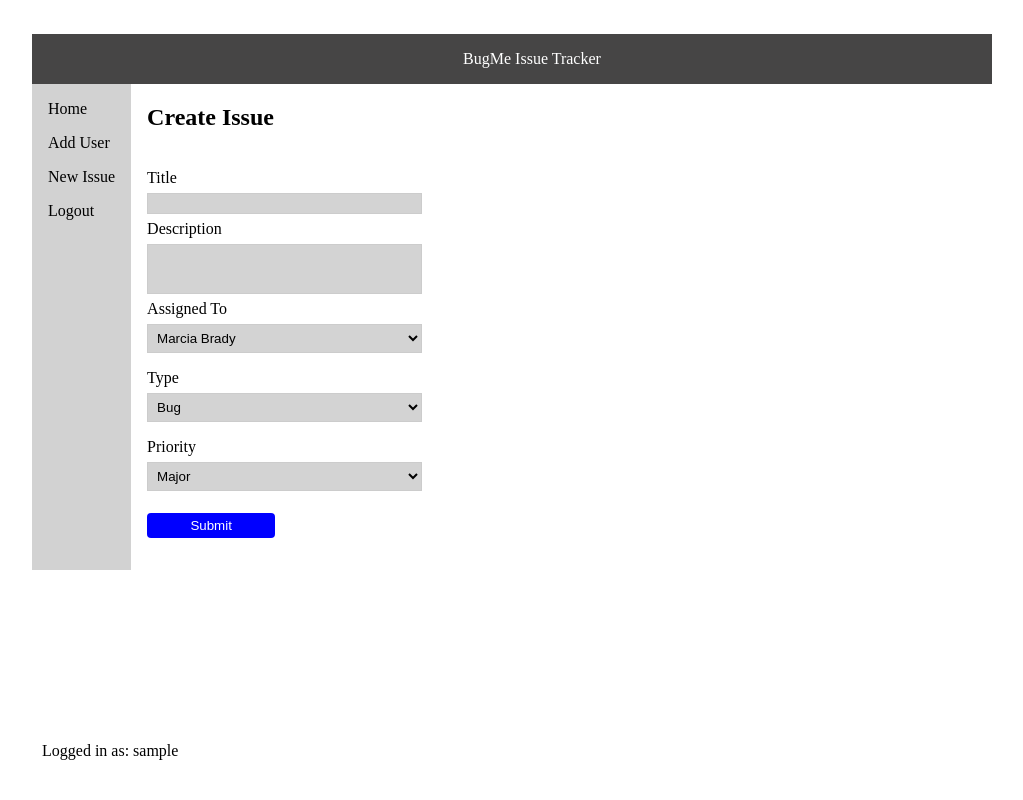
After one commit to ChevaunBent/info2180-finalproject, a PHP site: page /info2180-finalproject/scripts/newissue.php in a window 1280 px wide. The commit adds this page. Shown: the whole page, without its empty margins (128-1151 px from the left). Run offline with PHP 8.4, Linux system fonts and the light colour scheme; a user stored in the database is signed in; some libraries are stand-ins or nearby versions.

Commit message:
Almost completed

```diff
--- a/scripts/dashjavascript.js
+++ b/scripts/dashjavascript.js
@@ -1,3 +1,19 @@
-function loadDoc(){
-  console.log("This is just for testing purposes");
-}
+$(document).ready(function()
+{
+     var p1 = "<h2>About Company</h2><p>Lorem Ipsum is simply dummy text of the printing and typesetting industry. Lorem Ipsum has been the industry's standard dummy text ever since the 1500s, when an unknown printer took a galley of type and scrambled it to make a type specimen book. It has survived not only five centuries, but also the leap into electronic typesetting, remaining essentially unchanged. It was popularised in the 1960s with the release of Letraset sheets containing Lorem Ipsum passages, and more recently with desktop publishing software like Aldus PageMaker including versions of Lorem Ipsum.</p>";
+     var p2 = "<h2>Our Products</h2><p>Lorem Ipsum is simply dummy text of the printing and typesetting industry. Lorem Ipsum has been the industry's standard dummy text ever since the 1500s, when an unknown printer took a galley of type and scrambled it to make a type specimen book. It has survived not only five centuries, but also the leap into electronic typesetting, remaining essentially unchanged.</p>";
+     var p3 = "<h2>Our Services</h2><p>Lorem Ipsum is simply dummy text of the printing and typesetting industry. Lorem Ipsum has been the industry's standard dummy text ever since the 1500s, when an unknown printer took a galley of type and scrambled it to make a type specimen book. It has survived not only five centuries, but also the leap into electronic typesetting,</p>";
+     $("#home").click(function()
+     {
+         $("http://localhost:8080/info2180-finalproject/scripts/dashboard.php").load("http://localhost:8080/info2180-finalproject/scripts/dashboard.php");
+         return false;
+     });
+     $("#user").click(function() {
+         $("http://localhost:8080/info2180-finalproject/scripts/adduser.php").load("http://localhost:8080/info2180-finalproject/scripts/adduser.php");
+         return false;
+     });
+     $("#issue").click(function() {
+         $("http://localhost:8080/info2180-finalproject/scripts/newissue.php").load("http://localhost:8080/info2180-finalproject/scripts/newissue.php");
+         return false;
+     });
+ });
--- /dev/null
+++ b/scripts/newissue.php
@@ -0,0 +1,81 @@
+<?php
+session_start();
+//Check if that session is true, else redirect to the login page
+ if(($_SESSION['loggedIn'])){
+    //allow
+
+$string =  '<!DOCTYPE html>'.
+'<html lang="en">'.
+'<head>'.
+'   <meta charset="UTF-8">'.
+'   <meta name="viewport" content="width=device-width, initial-scale=1.0">'.
+'   <link rel="stylesheet" type="text/css" href="http://localhost:8080/info2180-finalproject/styles/issuestyles.css" />'.
+'   <script src="http://ajax.googleapis.com/ajax/libs/jquery/1.9.1/jquery.min.js"></script>'.
+'   <script src="http://localhost:8080/info2180-finalproject/scripts/dashjavascript.js" type="text/javascript"></script>'.
+'   <title>Newuser</title>'.
+'</head>'.
+'<body>'.
+'   <div class="grid-container">'.
+'       <header>'.
+'           <ul>'.
+'               <li id="header">'.
+'                   BugMe Issue Tracker'.
+'               </li>'.
+'           </ul>'.
+'       </header>'.
+'       <nav>'.
+'           <ul>'.
+'               <li id="home"><a href="dashboard.php">Home</a></li>'.
+'               <li id="user"><a href="adduser.php">Add User</a></li>'.
+'               <li id="issue"><a href="newissue.php">New Issue</a></li>'.
+'               <li id="logout"><a href="logout.php">Logout</a></li>'.
+'           </ul>'.
+'           <main id="display">'.
+'   <form id="createissue">'.
+'		<div id="fields">'.
+'           <h1> Create Issue </h1>'.
+'            <br><label for="title">Title</label></br>'.
+'            <input type="text" name="title" id="title"/><br>'.
+'            <label for="description">Description</label><br>'.
+'			<input type="text" name="description" id="description"/> <br>'.
+'			<label for="assignedto">Assigned To</label><br>'.
+'           <select id="assignedto" name="assignedto"><br>'.
+'				<option value="marcia">Marcia Brady</option>'.
+'				<option value="shen">Shenor Anglin</option>'.
+'			</select>'.
+'			<label for="Type">Type</label><br>'.
+'			<select id="Type" name="Type"><br>'.
+'				<option value="bug">Bug</option>'.
+'				<option value="enhancement">Enhancement</option>'.
+'				<option value="newfeature">New Feature</option>'.
+'			</select>'.
+'			<label for="priority">Priority</label><br>'.
+'			<select id="priority" name="priority"><br>'.
+'				<option value="major">Major</option>'.
+'				<option value="intermediate">Intermediate</option>'.
+'				<option value="minor">Minor</option>'.
+'			</select>'.
+'            <div id="subdiv">'.
+'                <input type="submit" name="subbut" id="subbut" onclick="return Validate(createissue);" value="Submit" />'.
+'            </div>'.
+'            <input type="hidden" name="submitted" id="submitted" value="1" />'.
+'		</div>'.
+'    </form>'.
+'</main>'.
+    '               </div>'.
+    '               <div id="userdiv">Logged in as: '.$_SESSION['user']. '</div>'.
+    '           </main>'.
+'       </nav>'.
+'   </div>'.
+'</body>'.
+'</html>';
+ echo $string;
+ }else{
+          //redirect to the login page
+          header('Location: http://localhost:8080/info2180-finalproject/newissue.php');
+          exit;
+ }
+
+
+
+?>
--- a/styles/dashstyles.css
+++ b/styles/dashstyles.css
@@ -62,6 +62,7 @@ h1{
     display: flex;
     flex-direction: column;
     width: 100%;
+    height: 100%;
     justify-content: center;
 }
 
--- /dev/null
+++ b/styles/issuestyles.css
@@ -0,0 +1,119 @@
+body{
+    padding: 3%;
+    display: flex;
+    width: 75%;
+    margin: auto;
+
+}
+
+
+#content{
+    display: flex;
+}
+
+
+header{
+    display: flex;
+    justify-content: center;
+    align-items: center;
+    margin: 0;
+    background-color: rgb(70, 69, 69);
+    color: white;
+    height: auto;
+}
+
+header ul{
+    list-style: none;
+}
+
+nav{
+    display: flex;
+    justify-content: flex-start;
+    height: 100%;
+}
+
+nav > ul {
+    background-color: rgb(210, 210, 210);
+    padding: 0.5em;
+    margin: 0%;
+    height: 470px;
+}
+
+nav > ul > li {
+    list-style: none;
+    padding: 0.5em;
+}
+
+main{
+    display: flex;
+    justify-content: center;
+}
+
+.grid-container{
+    border: none;
+    display: flex;
+    flex-direction: column;
+    width: 100em;
+    justify-content: center;
+	height: 33em;
+}
+
+a{
+    text-decoration: none;
+    color: black;
+}
+
+
+form h1{
+	color:black;
+}
+
+#fields{
+	float:right;
+	padding: 1em;
+	height: 50px;
+	padding-top: 0px;
+}
+
+input{
+	width: 150%;
+	padding: 2px;
+	border: 1px solid #ccc;
+	box-sizing: border-box;
+	background-color: #D3D3D3;
+	margin-top: 6px;
+	margin-bottom: 6px;
+	resize: vertical;
+}
+
+input[type=submit] {
+	width: 70%;
+	background-color: #0000FF;
+	color: white;
+	padding: 5px 5px;
+	border: none;
+	border-radius: 4px;
+	cursor: pointer;
+}
+
+select{
+	width: 150%;
+	padding: 5px;
+	border: 1px solid #ccc;
+	box-sizing: border-box;
+	background-color: #D3D3D3;
+	margin-top: 6px;
+	margin-bottom: 16px;
+	resize: vertical;
+}
+
+#description{
+	height:100%;
+}
+
+#userdiv{
+    position: absolute;
+    bottom:5%;
+    padding-left: 10px;
+
+}
```
Also changed, not shown: scripts/adduser.php (added, +68 -0 lines), scripts/dashboard.php (+10 -3 lines), sql/schema.sql (+7 -7 lines), styles/userstyles.css (added, +102 -0 lines).
